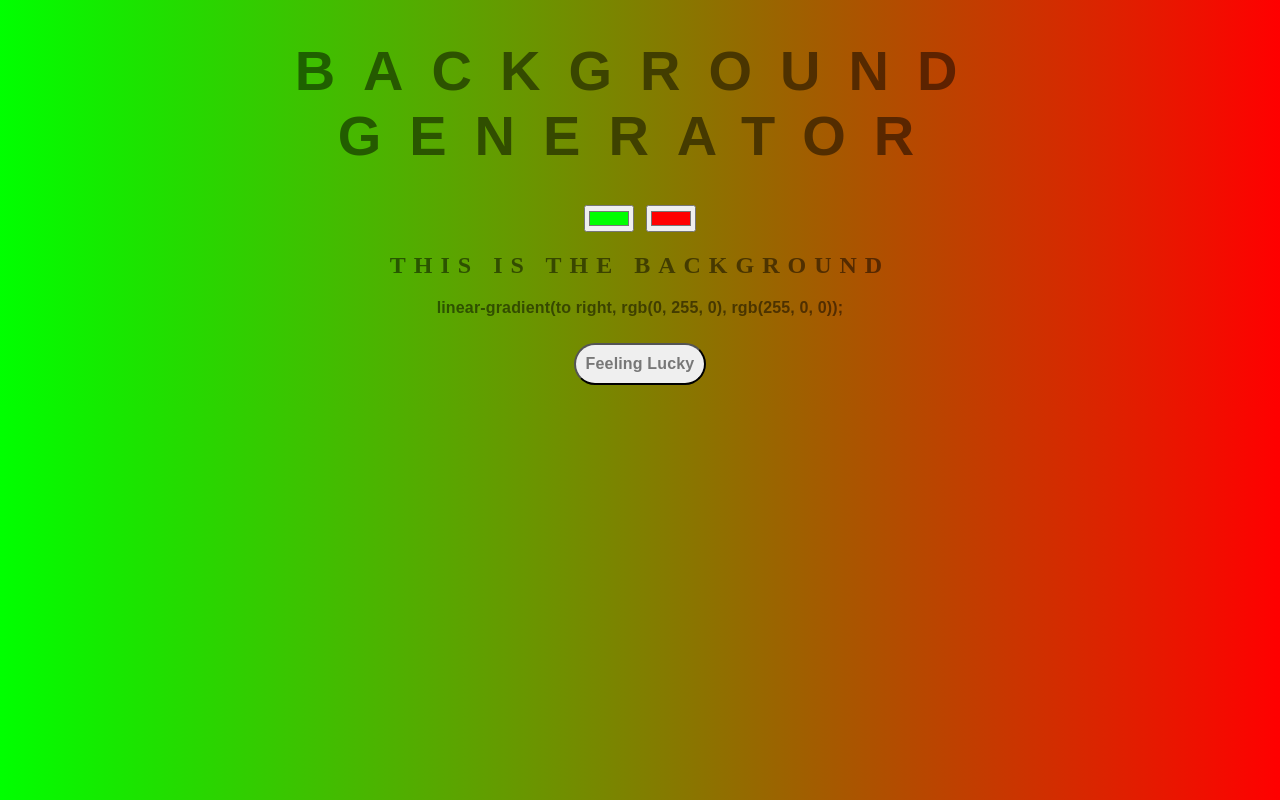
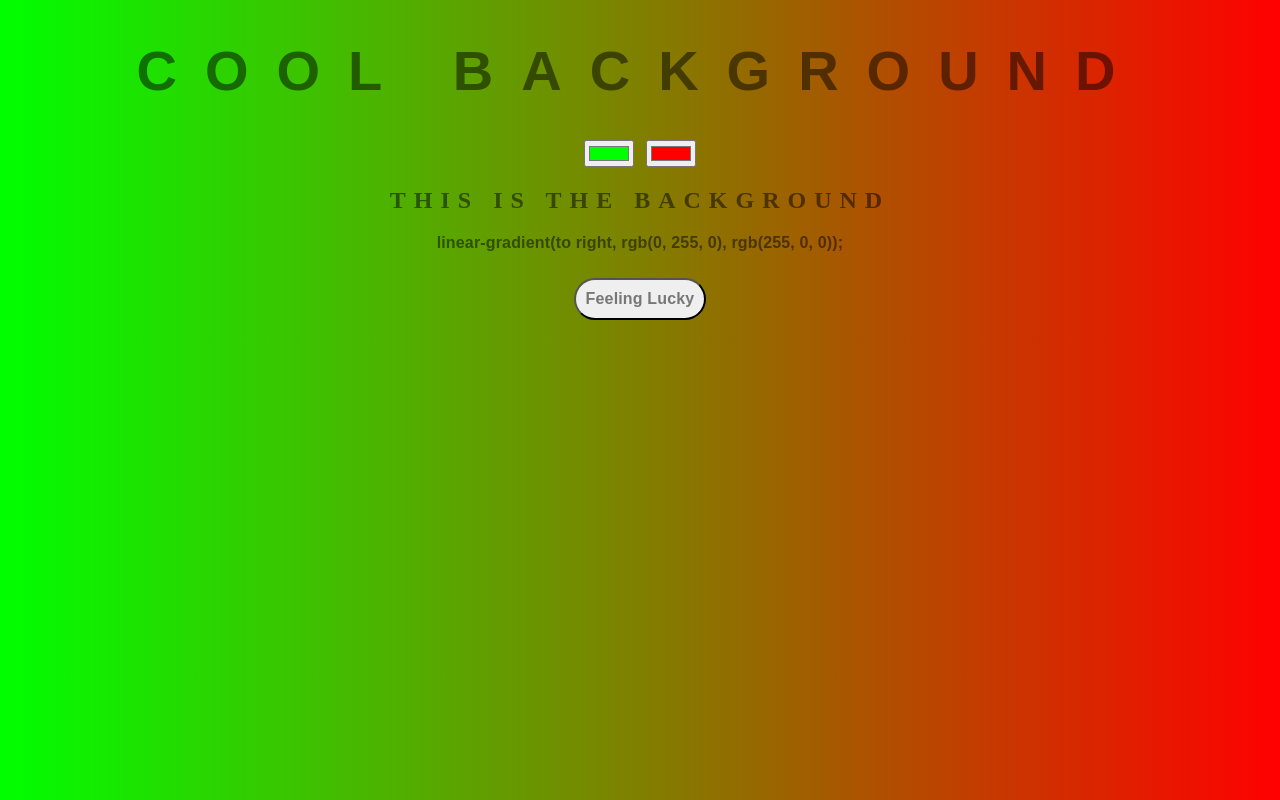
Before and after one commit to Nomishka/Background-generator, a plain HTML site: page index.html in a window 1280 px wide. Drawn offline with Linux system fonts and the light colour scheme.

```diff
--- a/index.html
+++ b/index.html
@@ -5,7 +5,7 @@
 	<link rel="stylesheet" type="text/css" href="style.css">
 </head>
 <body id="gradient">
-	<h1>Background Generator</h1>
+	<h1>COOL Background</h1>
 	<input class="color1" type="color" name="color1" value="#00ff00">
 	<input class="color2" type="color" name="color2" value="#ff0000">
 	<h2>This is the background</h2>
```
